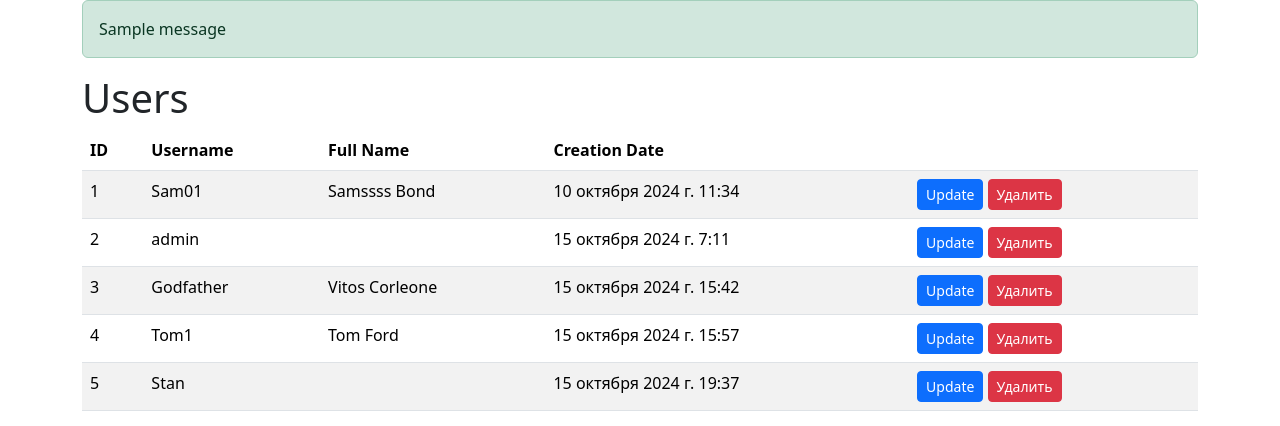
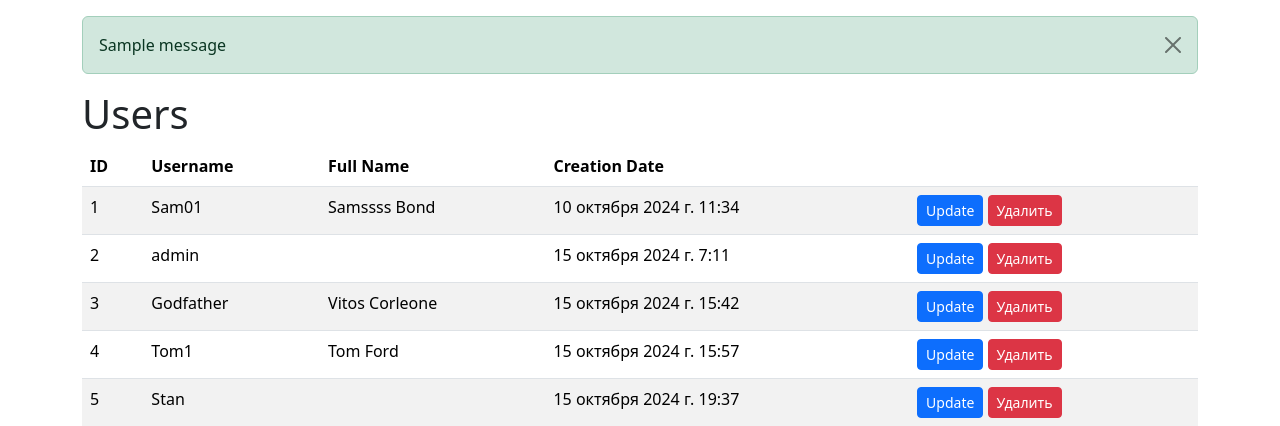
Before and after one commit to sayat-a/python-project-52, a Django app: page /users/ in a window 1280 px wide. Shown: the part 72-498 px from the top of the page. Run offline with Django 5.2, Linux system fonts and the light colour scheme; a user stored in the database is signed in; data comes from the database, SQL or seed files in the repository; one stand-in notice (Sample message) is shown; some libraries are stand-ins or nearby versions.

Commit message:
update task_manager/templates/base.html

```diff
--- a/task_manager/templates/base.html
+++ b/task_manager/templates/base.html
@@ -41,11 +41,12 @@
         </div>
     </header>
     {% if messages %}
-    <div class="container">
+    <div class="container mt-3">
         {% for message in messages %}
-            <div class="alert
-                {% if message.tags %}alert-{{ message.tags }}{% else %}alert-info{% endif %}">
+            <div class="alert alert-dismissible
+                {% if message.tags %}alert-{{ message.tags }}{% else %}alert-info{% endif %}" role="alert">
                 {{ message }}
+                <button type="button" class="btn-close" data-bs-dismiss="alert" aria-label="Close"></button>
             </div>
         {% endfor %}
     </div>
```
